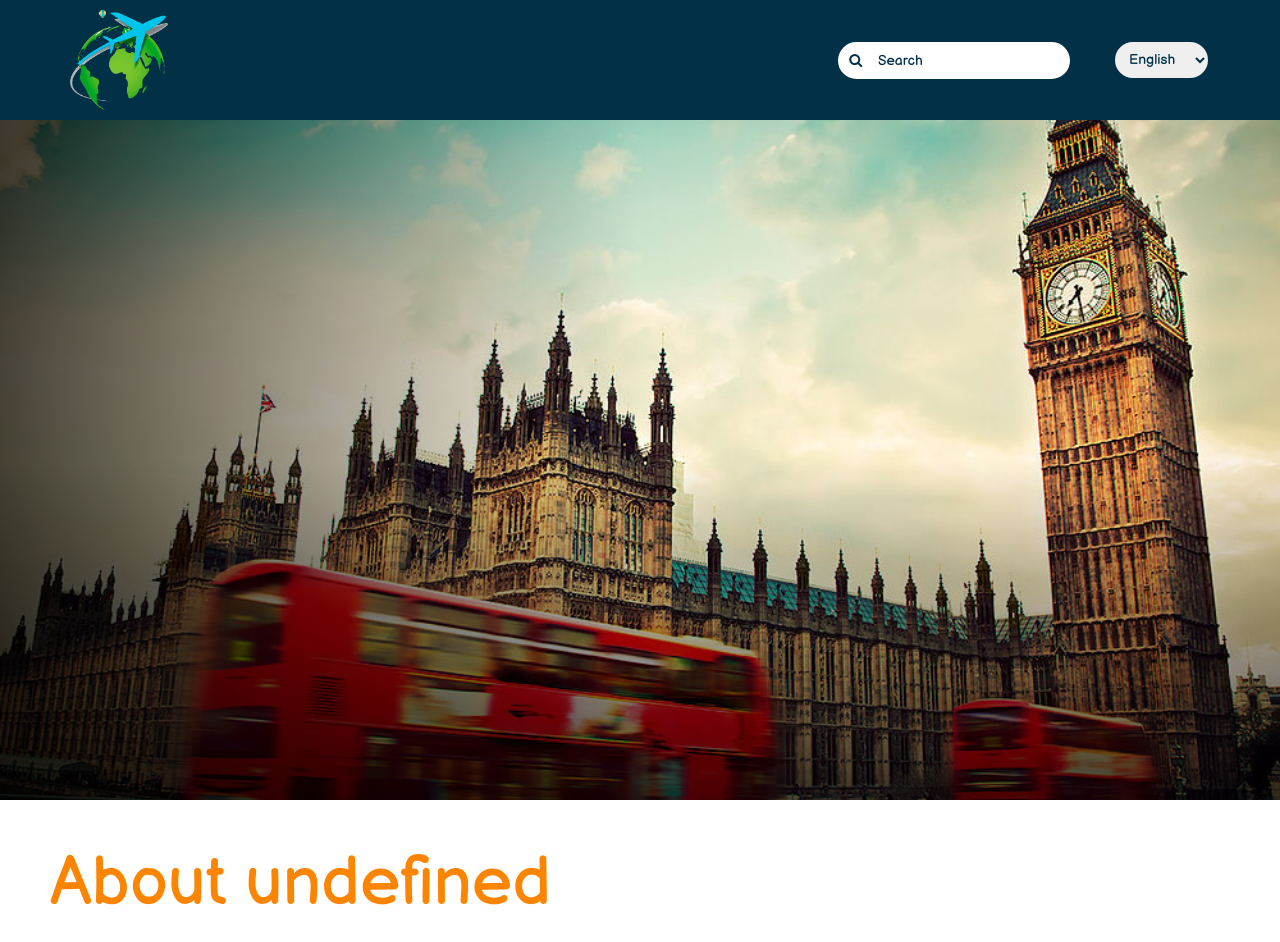
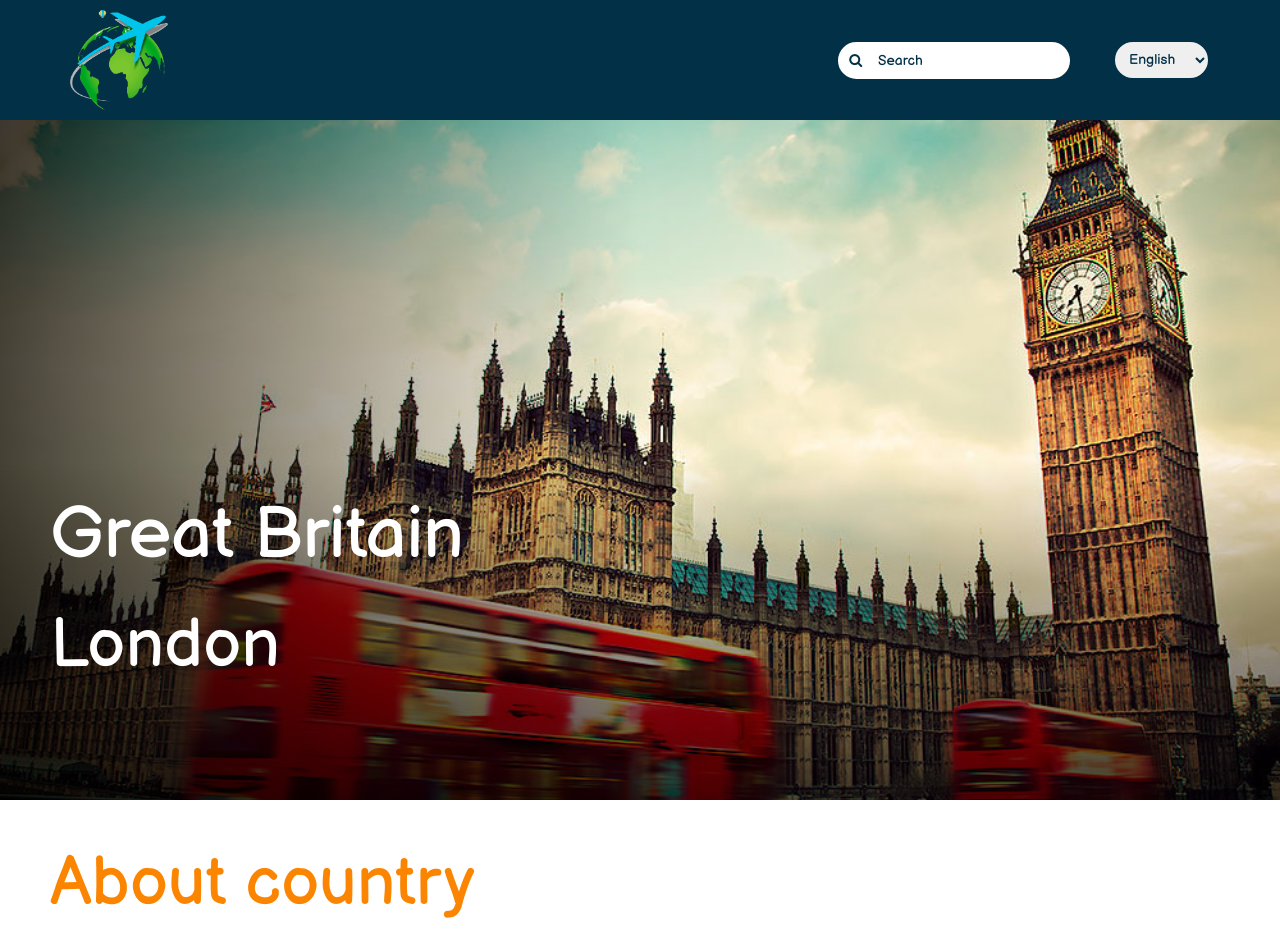
Before and after one commit to Valimisael/travel-app, a React (Create React App) app: page / in a window 1280 px wide. Shown: the top 942 px of the page. Built offline with nearby package versions, Linux system fonts and the light colour scheme.

Commit message:
fix: country translations

```diff
--- /dev/null
+++ b/src/js/Classes/TranslateGallery.js
@@ -0,0 +1,23 @@
+export default class TranslateGallery{
+    constructor(gallery, lang) {
+        this.gallery = [];
+        this.init(gallery, lang)
+    }
+
+    init(gallery, lang) {
+        gallery.map(element => {
+            const {original, thumbnail} = element;
+            const {description, thumbnailLabel} = element.translations[lang];
+            this.gallery.push({
+                original: original,
+                thumbnail: thumbnail,
+                description: description,
+                thumbnailLabel: thumbnailLabel
+            })
+        });
+    }
+
+    getArray() {
+        return this.gallery;
+    }
+}
--- a/src/js/Components/Country.js
+++ b/src/js/Components/Country.js
@@ -1,29 +1,34 @@
 import React from 'react';
-import { countries } from '../Data/data';
+import { countries, header } from '../Data/data';
 import Gallery from './Gallery';
 
 export default class Country extends React.Component {
+  constructor(props) {
+    super(props);
+    this.settings = this.props.settings;
+  }
   render () {
     const country = countries[2];
-
+    const lang = this.settings.lang;
+    const data = header[lang];
     return (
       <main>
         <div className="hero">
           <img src={country.src} alt={country.country} />
           <div className="hero__details">
-            <h1>{country.country}</h1>
-            <h2>{country.capital}</h2>
+            <h1>{country.translations[lang].country}</h1>
+            <h2>{country.translations[lang].capital}</h2>
           </div>
         </div>
         <div className="country__wrapper">
           <div className="country__info">
             <div className="country__description">
-              <h2 className="country__title">{`About ${country.country}`}</h2>
-              <div className="country__description-text">{country.description}</div>
+              <h2 className="country__title">{`${data.about}`}</h2>
+              <div className="country__description-text">{country.translations[lang].description}</div>
             </div>
             <div className="country__gallery">
-              <h2 className="country__title">{`${country.country} in photos`}</h2>
-              <Gallery images={country.gallery} />
+              <h2 className="country__title">{`${country.translations[lang].country} ${data.inPhotos}`}</h2>
+              <Gallery images={country.gallery} settings={this.settings}/>
             </div>
           </div>
           <div className="country__widgets"></div>
--- a/src/js/Components/Gallery.js
+++ b/src/js/Components/Gallery.js
@@ -1,9 +1,12 @@
 import React from 'react';
 import ImageGallery from 'react-image-gallery';
+import TranslateGallery from  '../Classes/TranslateGallery';
 
 export default class Gallery extends React.Component {
   render () {
-    const {images} = this.props;
-    return <ImageGallery items={images} showPlayButton={false} />;
+    const {images, settings} = this.props;
+    const gallery = new TranslateGallery(images, settings.lang).getArray();
+
+    return <ImageGallery items={gallery} showPlayButton={false} />;
   }
 }
--- a/src/js/Components/TravelApp.js
+++ b/src/js/Components/TravelApp.js
@@ -16,7 +16,7 @@ export default class TravelApp extends React.Component {
       <div className="wrapper">
         <Header settings={this.settings} updateState={this.updateState}/>
         {/* <Main settings={this.settings}/> */}
-        <Country />
+        <Country settings={this.settings}/>
         <Footer />
       </div>
     )
--- a/src/js/Data/data.js
+++ b/src/js/Data/data.js
@@ -18,7 +18,9 @@ const header = {
       "English",
       "Russian",
       "Swedish"
-    ]
+    ],
+    about: 'About country',
+    inPhotos: 'in photos'
   },
   ru: {
     placeHolder: 'Поиск',
@@ -26,7 +28,9 @@ const header = {
       "Английский",
       "Русский",
       "Шведский"
-    ]
+    ],
+    about: 'О стране',
+    inPhotos: 'в фотографиях'
   },
   se: {
     placeHolder: 'Sök',
@@ -34,7 +38,9 @@ const header = {
       "Engelska",
       "Ryska",
       "Svenska"
-    ]
+    ],
+    about: 'Om landet',
+    inPhotos: 'på fotografier'
   }
 }
 
@@ -78,20 +84,22 @@ const countries = [
     {
       src: england,
       url: '/',
-      description: 'Lorem ipsum dolor sit amet, consectetur adipiscing elit, sed do eiusmod tempor incididunt ut labore et dolore magna aliqua. Ut enim ad minim veniam, quis nostrud exercitation ullamco laboris nisi ut aliquip ex ea commodo consequat. Duis aute irure dolor in reprehenderit in voluptate velit esse cillum dolore eu fugiat nulla pariatur. Excepteur sint occaecat cupidatat non proident, sunt in culpa qui officia deserunt mollit anim id est laborum.',
       gallery: englandGallery,
       translations: {
         en: {
           country: 'Great Britain',
           capital: 'London',
+          description: 'Lorem ipsum dolor sit amet, consectetur adipiscing elit, sed do eiusmod tempor incididunt ut labore et dolore magna aliqua. Ut enim ad minim veniam, quis nostrud exercitation ullamco laboris nisi ut aliquip ex ea commodo consequat. Duis aute irure dolor in reprehenderit in voluptate velit esse cillum dolore eu fugiat nulla pariatur. Excepteur sint occaecat cupidatat non proident, sunt in culpa qui officia deserunt mollit anim id est laborum.',
         },
         ru: {
           country: 'Великобритания',
           capital: 'Лондон',
+          description: 'Лорэм ипсум долор сит амет)',
         },
         se: {
           country: 'Storbritannien',
           capital: 'London',
+          description: 'Lorem ipsum dolor sit amet, consectetur adipiscing elit, sed do eiusmod tempor incididunt ut labore et dolore magna aliqua. Ut enim ad minim veniam, quis nostrud exercitation ullamco laboris nisi ut aliquip ex ea commodo consequat. Duis aute irure dolor in reprehenderit in voluptate velit esse cillum dolore eu fugiat nulla pariatur. Excepteur sint occaecat cupidatat non proident, sunt in culpa qui officia deserunt mollit anim id est laborum.',
         }
       }
     },
--- a/src/js/Data/england.js
+++ b/src/js/Data/england.js
@@ -9,38 +9,110 @@ const englandGallery = [
   {
     original: bigBen,
     thumbnail: bigBen,
+    translations: {
+      en: {
         thumbnailLabel: 'Big Ben',
         description: 'Lorem ipsum dolor sit amet, consectetur adipiscing elit, sed do eiusmod tempor incididunt ut labore et dolore magna aliqua.'
+      },
+      ru: {
+        thumbnailLabel: 'Биг Бен',
+        description: 'Лорем ипсум).'
+      },
+      se: {
+        thumbnailLabel: 'Big Ben',
+        description: 'Lorem ipsum dolor sit amet, consectetur adipiscing elit, sed do eiusmod tempor incididunt ut labore et dolore magna aliqua.'
+      },
+    }
   },
   {
     original: buckinghamPalace,
     thumbnail: buckinghamPalace,
+    translations: {
+      en: {
         thumbnailLabel: 'Buckingham Palace',
         description: 'Lorem ipsum dolor sit amet, consectetur adipiscing elit, sed do eiusmod tempor incididunt ut labore et dolore magna aliqua.'
+      },
+      ru: {
+        thumbnailLabel: 'Букингемский дворец',
+        description: 'Lorem ipsum dolor sit amet, consectetur adipiscing elit, sed do eiusmod tempor incididunt ut labore et dolore magna aliqua.'
+      },
+      se: {
+        thumbnailLabel: 'Buckingham Palace',
+        description: 'Lorem ipsum dolor sit amet, consectetur adipiscing elit, sed do eiusmod tempor incididunt ut labore et dolore magna aliqua.'
+      },
+    }
   },
   {
     original: londonEye,
     thumbnail: londonEye,
+    translations: {
+      en: {
         thumbnailLabel: 'London Eye',
         description: 'Lorem ipsum dolor sit amet, consectetur adipiscing elit, sed do eiusmod tempor incididunt ut labore et dolore magna aliqua.'
+      },
+      ru: {
+        thumbnailLabel: 'London Eye',
+        description: 'Lorem ipsum dolor sit amet, consectetur adipiscing elit, sed do eiusmod tempor incididunt ut labore et dolore magna aliqua.'
+      },
+      se: {
+        thumbnailLabel: 'London Eye',
+        description: 'Lorem ipsum dolor sit amet, consectetur adipiscing elit, sed do eiusmod tempor incididunt ut labore et dolore magna aliqua.'
+      },
+    }
   },
   {
     original: tower,
     thumbnail: tower,
+    translations: {
+      en: {
         thumbnailLabel: 'Tower',
         description: 'Lorem ipsum dolor sit amet, consectetur adipiscing elit, sed do eiusmod tempor incididunt ut labore et dolore magna aliqua.'
+      },
+      ru: {
+        thumbnailLabel: 'Tower',
+        description: 'Lorem ipsum dolor sit amet, consectetur adipiscing elit, sed do eiusmod tempor incididunt ut labore et dolore magna aliqua.'
+      },
+      se: {
+        thumbnailLabel: 'Tower',
+        description: 'Lorem ipsum dolor sit amet, consectetur adipiscing elit, sed do eiusmod tempor incididunt ut labore et dolore magna aliqua.'
+      },
+    }
   },
   {
     original: towerBridge,
     thumbnail: towerBridge,
+    translations: {
+      en: {
         thumbnailLabel: 'Bridge of Tower',
         description: 'Lorem ipsum dolor sit amet, consectetur adipiscing elit, sed do eiusmod tempor incididunt ut labore et dolore magna aliqua.'
+      },
+      ru: {
+        thumbnailLabel: 'Bridge of Tower',
+        description: 'Lorem ipsum dolor sit amet, consectetur adipiscing elit, sed do eiusmod tempor incididunt ut labore et dolore magna aliqua.'
+      },
+      se: {
+        thumbnailLabel: 'Bridge of Tower',
+        description: 'Lorem ipsum dolor sit amet, consectetur adipiscing elit, sed do eiusmod tempor incididunt ut labore et dolore magna aliqua.'
+      },
+    }
   },
   {
     original: westminsterAbbey,
     thumbnail: westminsterAbbey,
+    translations: {
+      en: {
         thumbnailLabel: 'Westminster Abbey',
         description: 'Lorem ipsum dolor sit amet, consectetur adipiscing elit, sed do eiusmod tempor incididunt ut labore et dolore magna aliqua.'
+      },
+      ru: {
+        thumbnailLabel: 'Westminster Abbey',
+        description: 'Lorem ipsum dolor sit amet, consectetur adipiscing elit, sed do eiusmod tempor incididunt ut labore et dolore magna aliqua.'
+      },
+      se: {
+        thumbnailLabel: 'Westminster Abbey',
+        description: 'Lorem ipsum dolor sit amet, consectetur adipiscing elit, sed do eiusmod tempor incididunt ut labore et dolore magna aliqua.'
+      },
+    }
   }
 ];
 
```
Lines whose indentation alone changed are shown as unchanged.
